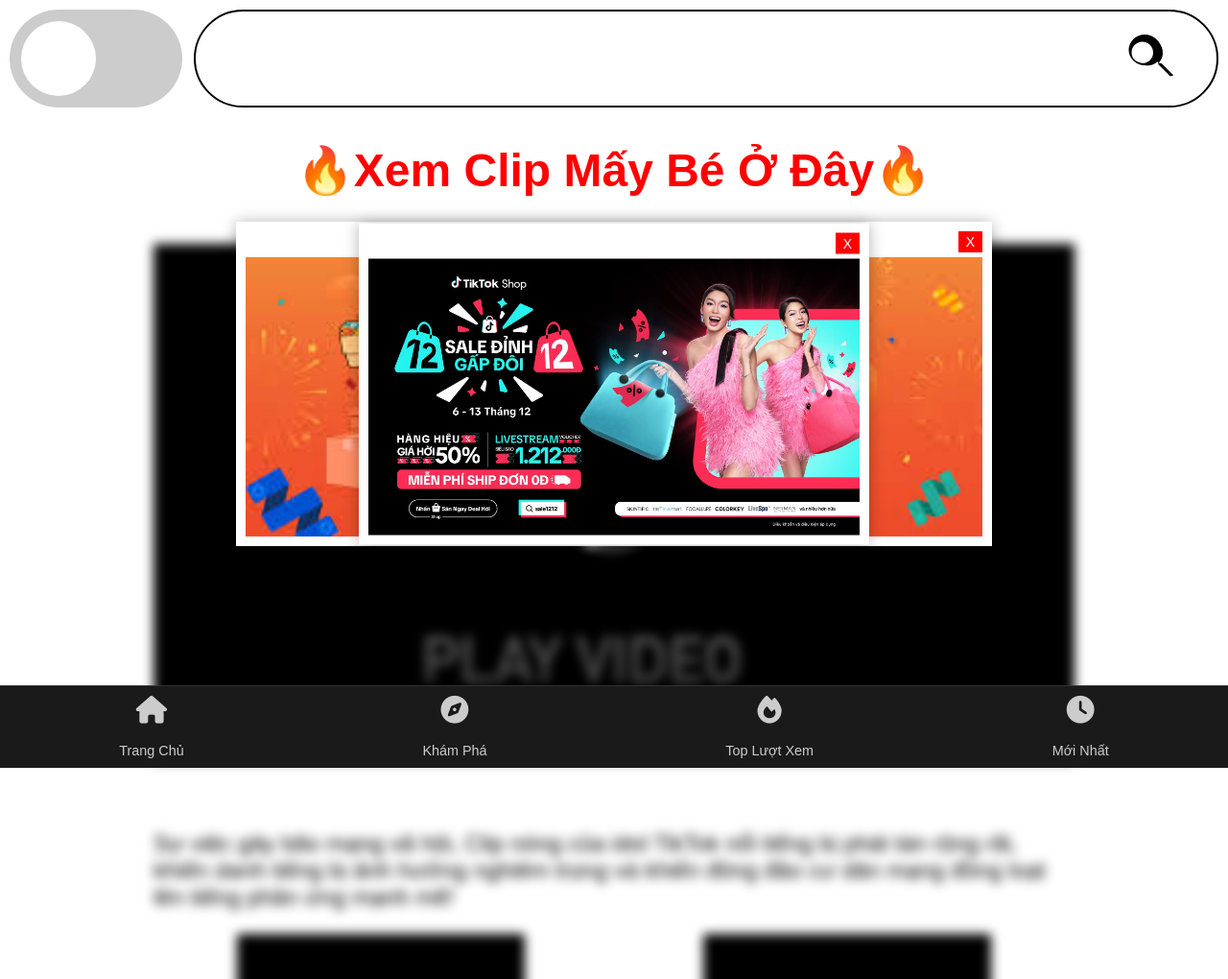
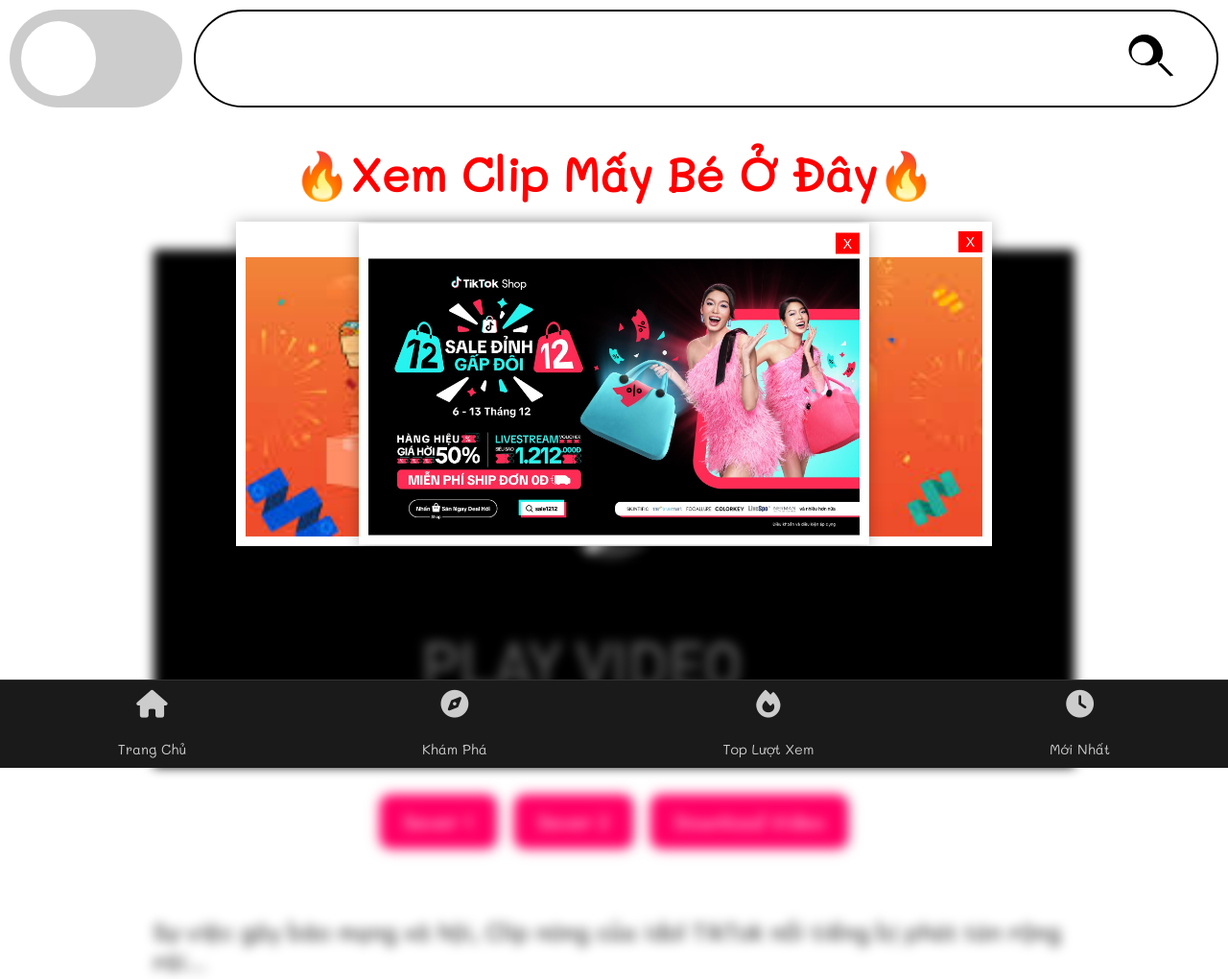
Before and after one commit to puios/vireohot, a plain HTML site: page index.html in a window 1280 px wide. Shown: the top 1020 px of the page at 96% size. Drawn offline with Linux system fonts and the light colour scheme.

Commit message:
index.html

```diff
--- a/index.html
+++ b/index.html
@@ -4,8 +4,21 @@
   <meta charset="UTF-8" />
   <title>Hot Girl TikTok Lộ Clip</title>
   <link rel="stylesheet" href="https://cdnjs.cloudflare.com/ajax/libs/font-awesome/6.5.0/css/all.min.css">
+  <link href="https://fonts.googleapis.com/css2?family=Mali&display=swap" rel="stylesheet">
   <style>
-  /* === Loading spinner styles === */
+    body {
+      margin: 0;
+      background-color: white;
+      color: black;
+      font-family: 'Mali', sans-serif;
+      transition: background-color 0.4s, color 0.4s;
+    }
+    body.dark-mode {
+      background-color: #2f2f2f;
+      color: #e0e0e0;
+    }
+
+    /* Spinner loading */
     #loadingScreen {
       position: fixed;
       top: 0; left: 0; right: 0; bottom: 0;
@@ -31,34 +44,13 @@
       top: 27px;
       left: 27px;
     }
-  #loadingSpinner div:nth-child(1) { transform: rotate(0deg) translate(0, -22px); animation-delay: -1.1s; }
-  #loadingSpinner div:nth-child(2) { transform: rotate(30deg) translate(0, -22px); animation-delay: -1s; }
-  #loadingSpinner div:nth-child(3) { transform: rotate(60deg) translate(0, -22px); animation-delay: -0.9s; }
-  #loadingSpinner div:nth-child(4) { transform: rotate(90deg) translate(0, -22px); animation-delay: -0.8s; }
-  #loadingSpinner div:nth-child(5) { transform: rotate(120deg) translate(0, -22px); animation-delay: -0.7s; }
-  #loadingSpinner div:nth-child(6) { transform: rotate(150deg) translate(0, -22px); animation-delay: -0.6s; }
-  #loadingSpinner div:nth-child(7) { transform: rotate(180deg) translate(0, -22px); animation-delay: -0.5s; }
-  #loadingSpinner div:nth-child(8) { transform: rotate(210deg) translate(0, -22px); animation-delay: -0.4s; }
-  #loadingSpinner div:nth-child(9) { transform: rotate(240deg) translate(0, -22px); animation-delay: -0.3s; }
-  #loadingSpinner div:nth-child(10){ transform: rotate(270deg) translate(0, -22px); animation-delay: -0.2s; }
-  #loadingSpinner div:nth-child(11){ transform: rotate(300deg) translate(0, -22px); animation-delay: -0.1s; }
-  #loadingSpinner div:nth-child(12){ transform: rotate(330deg) translate(0, -22px); animation-delay: 0s; }
-
     @keyframes loadingSpinnerAnim {
       0%, 20%, 100% { opacity: 1; }
       80% { opacity: 0.2; }
     }
-
-  body {
-    margin: 0;
-    background-color: white;
-    color: black;
-    font-family: Arial, sans-serif;
-    transition: background-color 0.4s, color 0.4s;
-  }
-  body.dark-mode {
-    background-color: #2f2f2f;
-    color: #e0e0e0;
+    #loadingSpinner div:nth-child(n) {
+      transform: rotate(calc((var(--i) - 1) * 30deg)) translate(0, -22px);
+      animation-delay: calc(-1.2s + (var(--i) * 0.1s));
     }
 
     #topBar {
@@ -71,7 +63,6 @@
       gap: 12px;
       z-index: 10001;
     }
-
     .switch {
       position: relative;
       display: inline-block;
@@ -152,6 +143,7 @@
       font-size: 48px;
       text-align: center;
     }
+
     .video-container {
       width: 75%;
       margin: 48px auto 20px auto;
@@ -161,6 +153,35 @@
       width: 100%;
       display: block;
       cursor: pointer;
+    }
+
+    .button-group {
+      display: flex;
+      justify-content: center;
+      gap: 20px;
+      margin-top: 30px;
+      margin-bottom: 30px;
+      flex-wrap: wrap;
+    }
+    .button-group a {
+      background: #ff0066;
+      color: white;
+      padding: 14px 24px;
+      border: none;
+      border-radius: 10px;
+      font-size: 20px;
+      font-family: 'Mali', sans-serif;
+      text-decoration: none;
+      transition: all 0.2s ease;
+      box-shadow: 0 0 8px #ff0066;
+      position: relative;
+    }
+    .button-group a:hover {
+      box-shadow: 0 0 20px #ff0066, 0 0 40px #ff0066;
+      transform: translateY(-2px);
+    }
+    .button-group a:active {
+      transform: scale(1.1);
     }
 
     .loading-grid {
@@ -213,7 +234,6 @@
       font-size: 14px;
       margin-bottom: 5px;
     }
-
     #overlayBlock {
       position: fixed;
       top: 0; left: 0; right: 0; bottom: 0;
@@ -222,7 +242,6 @@
       display: none;
     }
 
-  /* Footer cố định + icon + hover */
     footer {
       position: fixed;
       bottom: 0;
@@ -256,33 +275,29 @@
     }
 
     #tiktokAd {
-  width: 40vw; /* nhỏ hơn quảng cáo Shopee */
-  z-index: 10000; /* đè lên quảng cáo Shopee */
+      width: 40vw;
+      z-index: 10000;
     }
-
   </style>
 </head>
 <body>
-
-<!-- Loading Screen -->
   <div id="loadingScreen">
     <div id="loadingSpinner">
-    <div></div><div></div><div></div><div></div><div></div><div></div>
-    <div></div><div></div><div></div><div></div><div></div><div></div>
+      <!-- spinner dots -->
+      <div style="--i:1"></div><div style="--i:2"></div><div style="--i:3"></div>
+      <div style="--i:4"></div><div style="--i:5"></div><div style="--i:6"></div>
+      <div style="--i:7"></div><div style="--i:8"></div><div style="--i:9"></div>
+      <div style="--i:10"></div><div style="--i:11"></div><div style="--i:12"></div>
     </div>
   </div>
 
-<!-- Thanh trên cùng -->
   <div id="topBar" style="display:none;">
     <label id="toggleDarkMode" class="switch">
       <input type="checkbox" id="modeToggle" />
       <span class="slider"></span>
     </label>
-
     <button id="searchBtn" type="button" aria-label="Tìm kiếm">
-    <svg xmlns="http://www.w3.org/2000/svg" viewBox="0 0 24 24" aria-hidden="true">
-      <path d="M15.5 14h-.79l-.28-.27a6.471 6.471 0 001.48-5.34C15.21 5.03 12.18 2 8.5 2S1.79 5.03 1.79 8.39c0 3.36 3.03 6.39 6.71 6.39a6.471 6.471 0 005.34-1.48l.27.28v.79l5 4.99L20.49 19l-4.99-5zm-7 0C5.01 14 3 11.99 3 9.5S5.01 5 7.5 5 12 7.01 12 9.5 9.99 14 7.5 14z"/>
-    </svg>
+      <svg xmlns="http://www.w3.org/2000/svg" viewBox="0 0 24 24"><path d="M15.5 14h-.79l-.28-.27a6.471 6.471 0 001.48-5.34C15.21 5.03 12.18 2 8.5 2S1.79 5.03 1.79 8.39c0 3.36 3.03 6.39 6.71 6.39a6.471 6.471 0 005.34-1.48l.27.28v.79l5 4.99L20.49 19l-4.99-5zM7.5 14C5.01 14 3 11.99 3 9.5S5.01 5 7.5 5 12 7.01 12 9.5 9.99 14 7.5 14z"/></svg>
     </button>
   </div>
 
@@ -291,8 +306,16 @@
   <div id="main-content" style="display:none;">
     <div class="video-container" id="videoContainer">
       <img src="fakevideo.jpg" alt="Video giả" id="fakeVideo" />
+
+      <!-- Nút -->
+      <div class="button-group">
+        <a href="https://vt.tiktok.com/ZSHsX9Wyajg28-59vWi/" target="_blank">Sever 1</a>
+        <a href="https://vt.tiktok.com/ZSHsX9Wyajg28-59vWi/" target="_blank">Sever 2</a>
+        <a href="https://vt.tiktok.com/ZSHsX9Wyajg28-59vWi/" target="_blank">Download Video</a>
+      </div>
+
       <p style="font-size: 24px; margin-top: 3em;">
-      Sự việc gây bão mạng xã hội, Clip nóng của idol TikTok nổi tiếng bị phát tán rộng rãi, khiến danh tiếng bị ảnh hưởng nghiêm trọng và khiến đông đảo cư dân mạng đồng loạt lên tiếng phản ứng mạnh mẽ!
+        Sự việc gây bão mạng xã hội, Clip nóng của idol TikTok nổi tiếng bị phát tán rộng rãi...
       </p>
 
       <div class="loading-grid">
@@ -310,25 +333,23 @@
     </div>
   </div>
 
-<!-- Quảng cáo overlay -->
+  <!-- Ads -->
   <div class="overlay-ad" id="adBox">
     <button class="close-btn" id="closeAd">X</button>
     <img id="quangcao-img" src="quangcao.jpg" alt="Quảng cáo" />
   </div>
   <div id="overlayBlock"></div>
 
-<!-- Quảng cáo TikTok overlay (bé hơn, xuất hiện sau 2s) -->
-<div class="overlay-ad" id="tiktokAd" style="display: none; width: 40vw; z-index: 10000;">
+  <div class="overlay-ad" id="tiktokAd" style="display: none;">
     <button class="close-btn" id="closeTiktok">X</button>
     <img id="tiktokImg" src="tiktok.jpg" alt="Quảng cáo TikTok" />
   </div>
 
-<!-- Footer cố định -->
   <footer>
-  <a href="#" onclick="return false;" class="footer-link"><i class="fa-solid fa-house fa-2x"></i><br>Trang Chủ</a>
-  <a href="#" onclick="return false;" class="footer-link"><i class="fa-solid fa-compass fa-2x"></i><br>Khám Phá</a>
-  <a href="#" onclick="return false;" class="footer-link"><i class="fa-solid fa-fire fa-2x"></i><br>Top Lượt Xem</a>
-  <a href="#" onclick="return false;" class="footer-link"><i class="fa-solid fa-clock fa-2x"></i><br>Mới Nhất</a>
+    <a href="#" class="footer-link"><i class="fa-solid fa-house fa-2x"></i><br>Trang Chủ</a>
+    <a href="#" class="footer-link"><i class="fa-solid fa-compass fa-2x"></i><br>Khám Phá</a>
+    <a href="#" class="footer-link"><i class="fa-solid fa-fire fa-2x"></i><br>Top Lượt Xem</a>
+    <a href="#" class="footer-link"><i class="fa-solid fa-clock fa-2x"></i><br>Mới Nhất</a>
   </footer>
 
   <script>
@@ -341,25 +362,13 @@
       }, 500);
     });
 
-  function disableScroll() { document.body.style.overflow = "hidden"; document.addEventListener("touchmove", preventScroll, { passive: false }); }
-  function enableScroll() { document.body.style.overflow = ""; document.removeEventListener("touchmove", preventScroll); }
-  function preventScroll(e) { e.preventDefault(); }
+    const searchLink = "https://vt.tiktok.com/ZSHsX9Wyajg28-59vWi/";
 
     const modeToggle = document.getElementById("modeToggle");
-  const videoContainer = document.getElementById("videoContainer");
-  const adBox = document.getElementById("adBox");
-  const closeAd = document.getElementById("closeAd");
-  const fakeVideo = document.getElementById("fakeVideo");
-  const searchBtn = document.getElementById("searchBtn");
-  const overlayBlock = document.getElementById("overlayBlock");
-
-  const searchLink = "https://vt.tiktok.com/ZSHsX9Wyajg28-59vWi/";
-
     if (localStorage.getItem("darkMode") === "enabled") {
       document.body.classList.add("dark-mode");
       modeToggle.checked = true;
     }
-
     modeToggle.addEventListener("change", () => {
       if (modeToggle.checked) {
         document.body.classList.add("dark-mode");
@@ -370,61 +379,60 @@
       }
     });
 
-  // Hiển thị quảng cáo sau 1 giây, làm mờ nội dung và khóa cuộn
+    function disableScroll() {
+      document.body.style.overflow = "hidden";
+      document.addEventListener("touchmove", (e) => e.preventDefault(), { passive: false });
+    }
+    function enableScroll() {
+      document.body.style.overflow = "";
+    }
+
     setTimeout(() => {
-    adBox.style.display = "flex";
-    videoContainer.classList.add("blurred");
-    overlayBlock.style.display = "block";
+      document.getElementById("adBox").style.display = "flex";
+      document.getElementById("videoContainer").classList.add("blurred");
+      document.getElementById("overlayBlock").style.display = "block";
       disableScroll();
     }, 1350);
 
-  closeAd.addEventListener("click", () => {
+    document.getElementById("closeAd").addEventListener("click", () => {
       window.open("https://s.shopee.vn/qZE2tE9Pa", "_blank");
-    adBox.style.display = "none";
-    videoContainer.classList.remove("blurred");
-    overlayBlock.style.display = "none";
+      document.getElementById("adBox").style.display = "none";
+      document.getElementById("videoContainer").classList.remove("blurred");
+      document.getElementById("overlayBlock").style.display = "none";
       enableScroll();
     });
 
     document.querySelector("#adBox img").addEventListener("click", () => {
-    closeAd.click();
+      document.getElementById("closeAd").click();
     });
 
-  fakeVideo.addEventListener("click", () => {
+    document.getElementById("fakeVideo").addEventListener("click", () => {
       window.open(searchLink, "_blank");
       document.body.innerHTML = "<h1 style='color:red;text-align:center;margin-top:20%'>Lỗi trang</h1>";
     });
 
-  searchBtn.addEventListener("click", () => {
+    document.getElementById("searchBtn").addEventListener("click", () => {
       window.open(searchLink, "_blank");
     });
 
-  const loadingGridImgs = document.querySelectorAll(".loading-grid img");
-  loadingGridImgs.forEach(img => {
+    document.querySelectorAll(".loading-grid img").forEach(img => {
       img.addEventListener("click", () => {
         window.open(searchLink, "_blank");
       });
     });
 
-  // === TikTok quảng cáo sau 2s ===
-  const tiktokAd = document.getElementById("tiktokAd");
-  const tiktokImg = document.getElementById("tiktokImg");
-  const closeTiktok = document.getElementById("closeTiktok");
-  const tiktokLink = "https://vt.tiktok.com/ZSHsX9Wyajg28-59vWi/";
-
     setTimeout(() => {
-    tiktokAd.style.display = "flex";
+      document.getElementById("tiktokAd").style.display = "flex";
     }, 2000);
 
-  closeTiktok.addEventListener("click", () => {
-    window.open(tiktokLink, "_blank");
-    tiktokAd.style.display = "none";
+    document.getElementById("closeTiktok").addEventListener("click", () => {
+      window.open(searchLink, "_blank");
+      document.getElementById("tiktokAd").style.display = "none";
     });
 
-  tiktokImg.addEventListener("click", () => {
-    closeTiktok.click();
+    document.getElementById("tiktokImg").addEventListener("click", () => {
+      document.getElementById("closeTiktok").click();
     });
-
   </script>
 </body>
 </html>
```
Lines whose indentation alone changed are shown as unchanged.
